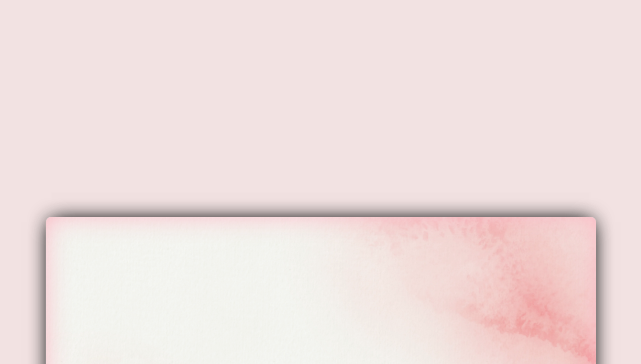
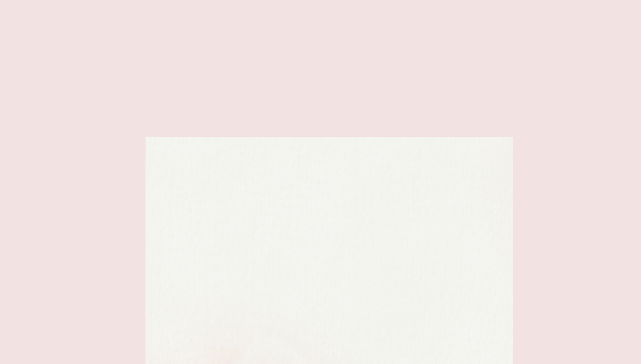
Before and after one commit to pimpae/np, a plain HTML site: page index.html in a window 1280 px wide. Shown: the top 364 px of the page, without its empty margins (319-960 px from the left). Drawn offline with nearby package versions, Linux system fonts and the light colour scheme.

Commit message:
8:34 PM 2/2/2021

```diff
--- a/css/main.css
+++ b/css/main.css
@@ -23,12 +23,12 @@ body {
 .envelope {
   z-index: 2;
   position: absolute;
-  width: 550px;
-  height: 366.66667px;
-  top: 50%;
+  width: 366.66667px;
+  height: 550px;
+  top: 40%;
   left: 50%;
   margin-top: -183.33333px;
-  margin-left: -275px;
+  margin-left: -175px;
   transform-style: preserve-3d;
   transform-origin: right center;
   transition: transform 1s ease;
@@ -43,8 +43,8 @@ body {
   background-repeat: no-repeat;
   background-size: cover;
   background-color: #fff;
-  border-radius: 5px;
-  box-shadow: inset 0 0 30px -5px #FEABBB, 0 0 20px -5px;
+  /*border-radius: 5px;*/
+  /*box-shadow: inset 0 0 30px -5px #FEABBB, 0 0 20px -5px;*/
 }
 
 .envelope .back {
@@ -52,8 +52,9 @@ body {
   width: 100%;
   height: 100%;
   background-color: #FFF;
-  border-radius: 5px;
-  box-shadow: inset 0 0 30px -5px #FEABBB, 0 0 20px -5px;
+  /*margin-top: -150%;*/
+  /*border-radius: 5px;*/
+  /*box-shadow: inset 0 0 30px -5px #FEABBB, 0 0 20px -5px;*/
 }
 .envelope .front {
   backface-visibility: hidden;
@@ -120,12 +121,20 @@ body {
 .envelope .back .flap:before {
   content: "";
   position: absolute;
-  background-color: #FFF;
-  box-shadow: inset 0 0 30px -7px #a87e50;
+  background-color: #fff;
+  box-shadow: inset 0 0 30px -7px #FEABBB;
 }
-.envelope .back .top-flap:before, .envelope .back .bottom-flap:before {
-  width: 388.90873px;
-  height: 388.90873px;
+.envelope .back .top-flap:before{
+  width: 320px;
+  height: 346px;
+  margin-left: -16%;
+  margin-top: -45px;
+}
+.envelope .back .bottom-flap:before {
+  width: 550px;
+  height: 750px;
+  margin-left: -345px;
+  margin-top: -80px;
 }
 .envelope .back .top-flap {
   z-index: 5;
@@ -149,8 +158,8 @@ body {
   border-top-right-radius: 10px;
 }
 .envelope .back .left-flap:before, .envelope .back .right-flap:before {
-  width: 269.27249px;
-  height: 269.27249px;
+  width: 268px;
+  height: 268px;
   top: -5px;
 }
 .envelope .back .left-flap {
@@ -179,8 +188,8 @@ body {
   position: absolute;
   top: 5px;
   left: 10px;
-  width: 530px;
-  height: 346.66667px;
+  width: 346.66667px;
+  height: 530px;
   background-color: #FFF;
   /*border-radius: 5px;*/
   padding: 0 30px;
@@ -281,7 +290,7 @@ body {
   }
   100% {
     left: 50%;
-    margin-left: -275px;
+    margin-left: -175px;
   }
 }
 @keyframes open {
--- a/index.html
+++ b/index.html
@@ -52,13 +52,9 @@
 		    	$('.envelope').click(function(){
 		      		$(this).removeClass('new').addClass('open');
 		      		var x = document.getElementById("myAudio");
-
-
-					x.play();
-
+					//x.play();
 		    	});
 		  	}
-
 		});
 	</script>
 </body>
```
